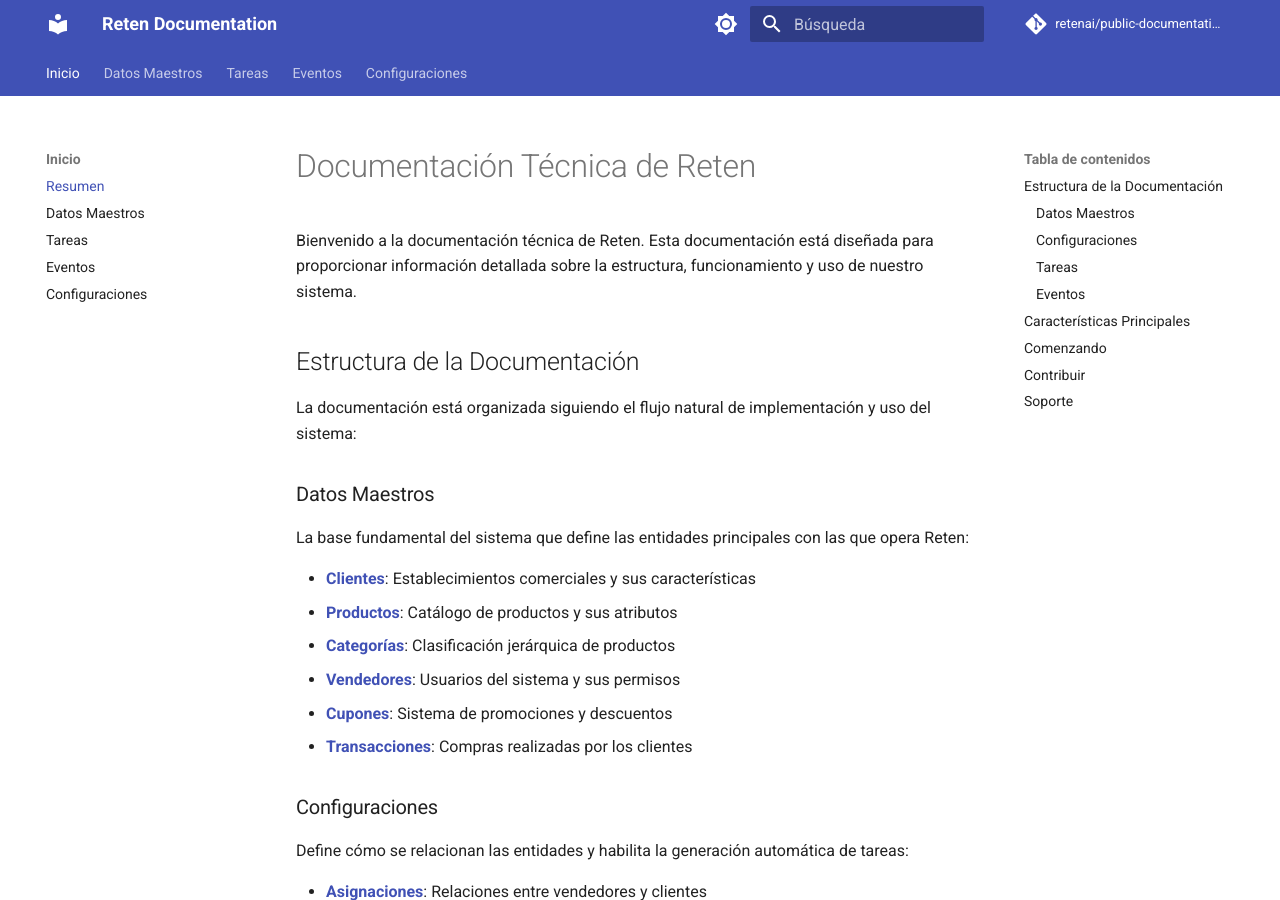
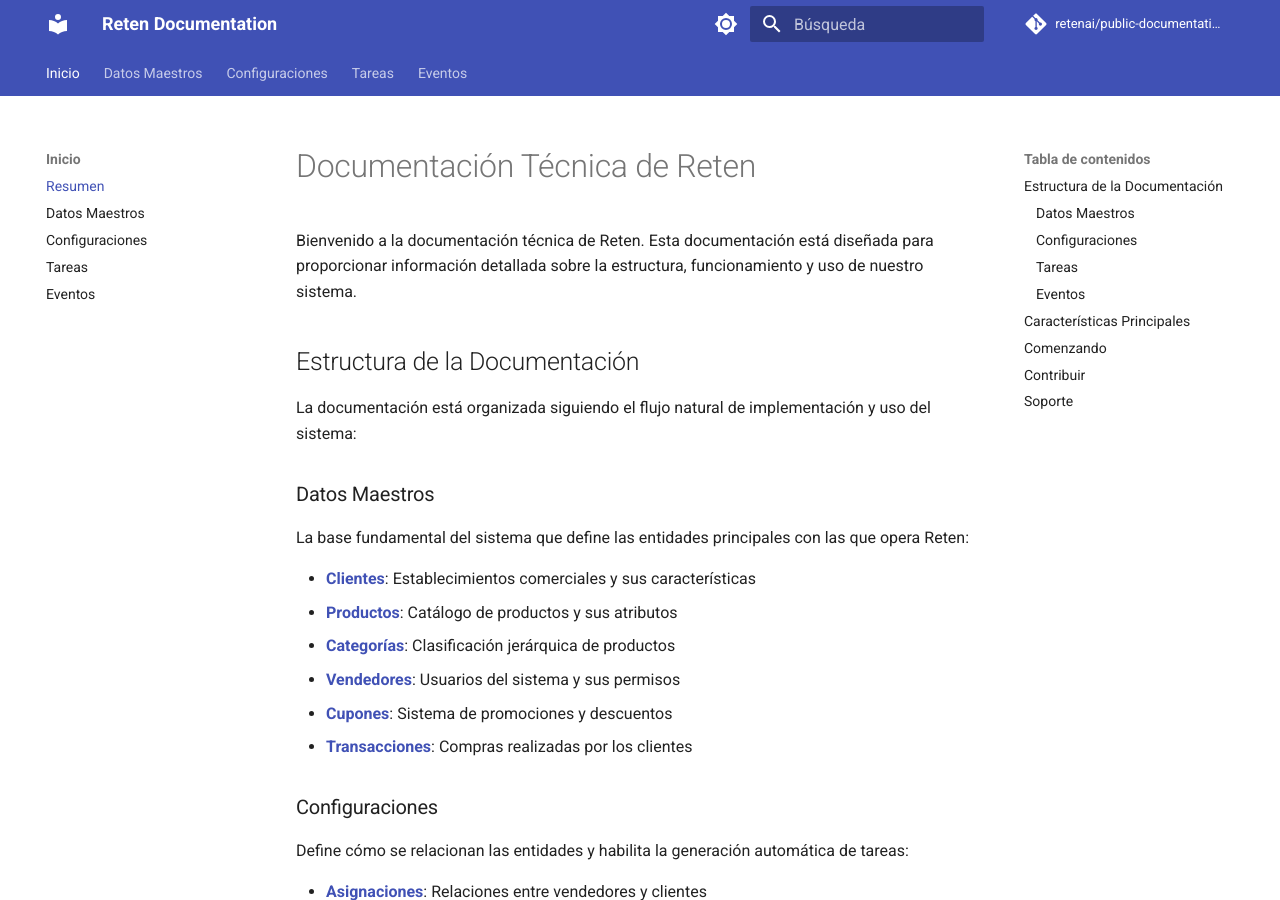
Before and after one commit to retenai/public-documentation, an MkDocs documentation site: the page built from docs/index.md, in a window 1280 px wide and 900 px high. Built offline with MkDocs 1.6.1 and Material for MkDocs 9.7.7, drawn with Linux system fonts in a browser that asks for light colours; comment, search, counter and statistics services are not loaded; part of the change alters nothing that is shown.

```diff
--- a/mkdocs.yml
+++ b/mkdocs.yml
@@ -60,9 +60,9 @@ nav:
   - Inicio:
     - Resumen: index.md
     - Datos Maestros: master-data/README.md
+    - Configuraciones: settings/README.md
     - Tareas: tasks/README.md
     - Eventos: events/README.md
-    - Configuraciones: settings/README.md
   - Datos Maestros:
     - Resumen: master-data/README.md
     - Clientes: master-data/client/README.md
@@ -71,6 +71,11 @@ nav:
     - Vendedores: master-data/seller/README.md
     - Cupones: master-data/coupon/README.md
     - Transacciones: master-data/transactions/README.md
+  - Configuraciones:
+    - Resumen: settings/README.md
+    - Asignaciones: settings/assignments/README.md
+    - Rutas: settings/routes/README.md
+    - Suscripciones: settings/subscription/README.md
   - Tareas:
     - Resumen: tasks/README.md
     - Seguimiento: tasks/tracking/README.md
@@ -81,11 +86,6 @@ nav:
     - Productos: events/product_events.md
     - Usuario: events/user_events.md
     - Entregas: events/delivery_events.md
-  - Configuraciones:
-    - Resumen: settings/README.md
-    - Asignaciones: settings/assignments/README.md
-    - Rutas: settings/routes/README.md
-    - Suscripciones: settings/subscription/README.md
 
 # Additional settings
 plugins:
```
